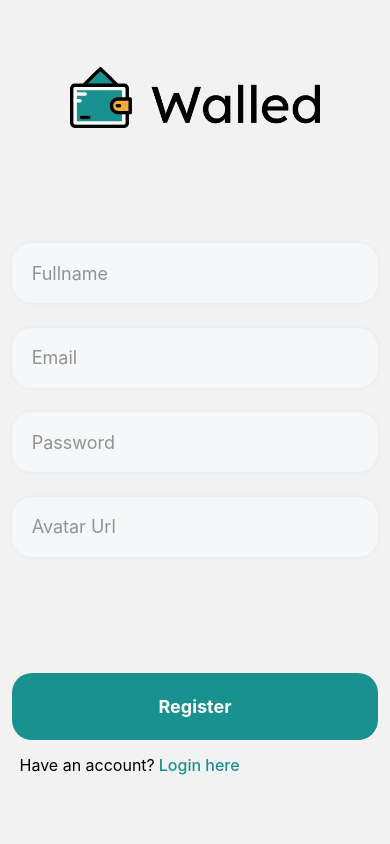
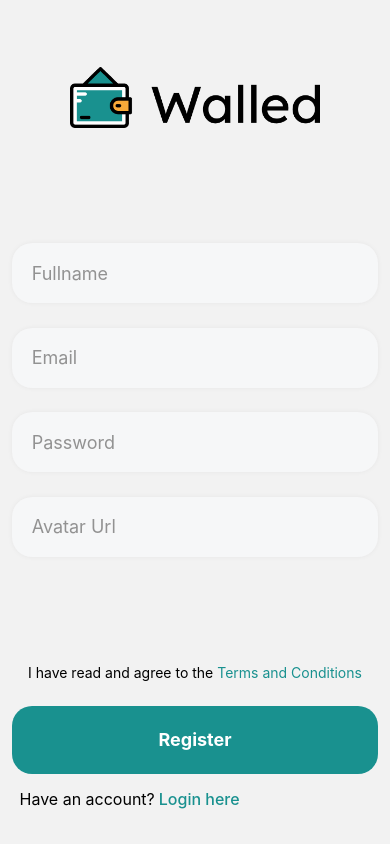
Before and after one commit to fairofif/walled, a React Native app: screen /Register in a window 390 px wide. Built offline with nearby package versions, Linux system fonts and the light colour scheme.

Commit message:
new modal terms and condition

```diff
--- a/screens/Register.jsx
+++ b/screens/Register.jsx
@@ -10,6 +10,8 @@ import {
     Platform,
     ScrollView,
     Keyboard,
+    Modal,
+    Pressable
 } from "react-native";
 import CustomTextInput from "../components/CustomTextInput";
 import CustomButton from "../components/CustomButton";
@@ -22,6 +24,7 @@ export default function Register({ navigation }) {
     const [avatarUri, setAvatarUri] = useState("");
     const [errors, setErrors] = useState({});
     const [showLogo, setShowLogo] = useState(true);
+    const [modalVisible, setModalVisible] = useState(false);
 
     useEffect(() => {
         const keyboardDidShowListener = Keyboard.addListener("keyboardDidShow", () => {
@@ -87,6 +90,33 @@ export default function Register({ navigation }) {
                         />
                     </View>
                     <View style={styles.buttonGroupContainer}>
+                    <SafeAreaView style={styles.modalInitialContainer}>
+                        <Text>I have read and agree to the </Text>
+                        <Modal
+                            animationType="slide"
+                            transparent={true}
+                            visible={modalVisible}
+                            onRequestClose={() => {
+                                Alert.alert('Modal has been closed.');
+                                setModalVisible(!modalVisible);
+                            }}>
+                            <View style={styles.centeredView}>
+                                <View style={styles.modalView}>
+                                    <Text style={styles.modalText}>Ini ceritanya terms and condition</Text>
+                                    <Pressable
+                                        style={[styles.button, styles.buttonClose]}
+                                        onPress={() => setModalVisible(!modalVisible)}>
+                                        <Text style={styles.textStyle}>Oke bang ngerti!</Text>
+                                    </Pressable>
+                                </View>
+                            </View>
+                        </Modal>
+                        <Pressable
+                            style={[styles.button, styles.buttonOpen]}
+                            onPress={() => setModalVisible(true)}>
+                            <Text style={styles.textStyle}>Terms and Conditions</Text>
+                        </Pressable>
+                    </SafeAreaView>
                         <CustomButton title="Register" onPress={handleRegister} />
                         <QuestionButton
                             text="Have an account?"
@@ -103,6 +133,30 @@ export default function Register({ navigation }) {
 const styles = StyleSheet.create({
     container: {
         flex: 1,
+    },
+    modalInitialContainer: {
+        flex: 1,
+        alignItems: 'center',
+        justifyContent: 'center',
+        flexDirection: 'row'
+    },
+    modalView: {
+        marginTop: 300,
+        backgroundColor: 'white',
+        borderRadius: 20,
+        padding: 35,
+        alignItems: 'center',
+        shadowColor: '#000',
+        shadowOffset: {
+            width: 0,
+            height: 2,
+        },
+        shadowOpacity: 0.25,
+        shadowRadius: 4,
+        elevation: 5,
+    },
+    textStyle: {
+        color: '#19918F'
     },
     keyboardAvoidingView: {
         flex: 1,
```
